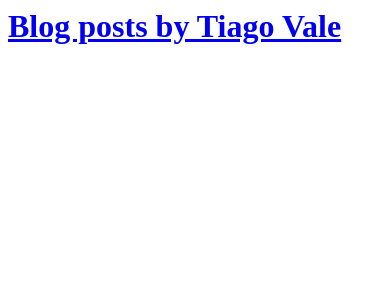
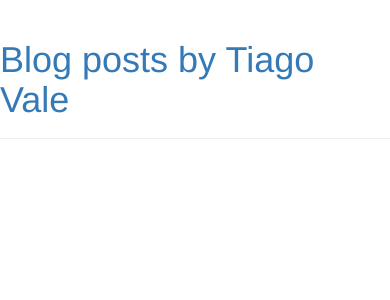
Before and after one commit to Tiagval/my-first-blog, a Django app: page / in a window 390 px wide. Shown: the top 300 px of the page. Run offline with Django 3.2, Linux system fonts and the light colour scheme; data that the repository does not hold is empty; some libraries are stand-ins or nearby versions.

Commit message:
CSS edited

```diff
--- a/blog/templates/blog/post_list.html
+++ b/blog/templates/blog/post_list.html
@@ -1,17 +1,32 @@
+{% load staticfiles %}
 <html>
 	<head>
+		<link rel="stylesheet" href="//maxcdn.bootstrapcdn.com/bootstrap/3.2.0/css/bootstrap.min.css">
+		<link rel="stylesheet" href="//maxcdn.bootstrapcdn.com/bootstrap/3.2.0/css/bootstrap-theme.min.css">
+		<link href="//fonts.googleapis.com/css?family=Lobster&subset=latin,latin-ext" rel="stylesheet" type="text/css">
+		<link href="https://fonts.googleapis.com/css?family=Caveat+Brush" rel="stylesheet">
+		<link href="https://fonts.googleapis.com/css?family=Inconsolata" rel="stylesheet">
+		<link rel="stylesheet" href="{% static 'css/blog.css' %}">
 		<title>Tiago's blog</title>
 	</head>
 	<body>
-		<div>
-			<h1><a href="/">Blog posts by Tiago Vale</a></h1>
+	<div class="page-header">
+		<h1><a href="/">Blog posts by Tiago Vale</a></h1>
+	</div>
+	<div class="content container">
+		<div class="row">
+			<div class="col-md-8">
+				{% for post in posts %}
+				<div class="post">
+					<div class="date">
+						<p>published: {{ post.published_date }}</p>
+					</div>
+					<h1><a href="">{{ post.title }}</a></h1>
+					<p>{{ post.text|linebreaksbr }}</p>
+				</div>
+				{% endfor %}
+			</div>
 		</div>
-		{% for post in posts %}
-		<div>
-			<p>published: {{post.published_date}}</p>
-			<h1><a href="">{{post.title}}</a></h1>
-			<p>{{post.text|linebreaksbr}}</p>
-		</div>
-		{% endfor %}
+	</div>
 	</body>
-</html>
+	</html>
```
